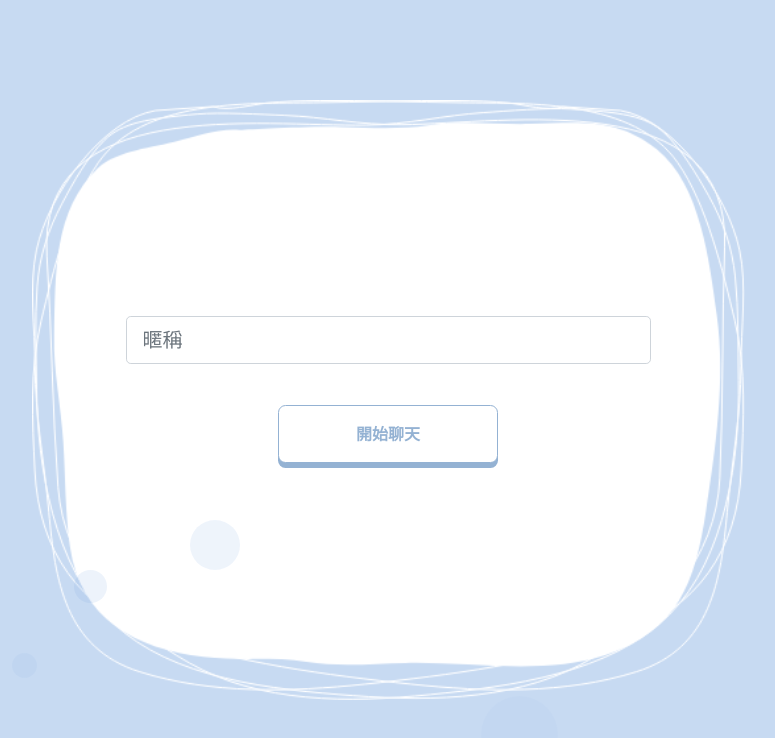
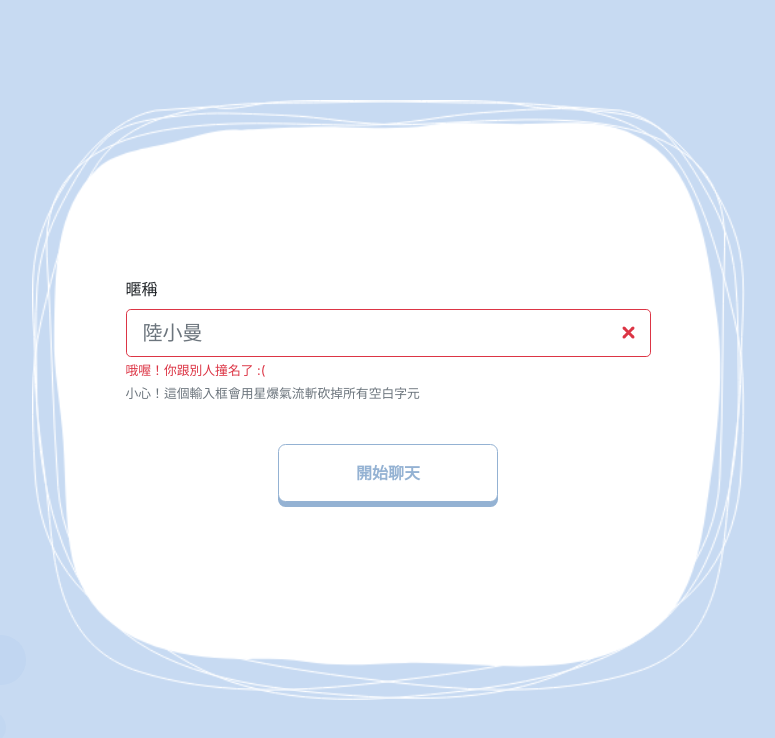
Before and after one commit to DahisC/chatroom, a Nuxt app: page /login in a window 1280 px wide. Both pictures are taken after a click on the button "開始聊天". Shown: the top 738 px of the page, without its empty margins (252-1027 px from the left). Built offline with nearby package versions, Linux system fonts and the light colour scheme; no server answers; what vue-socket.io-extended would draw is missing.

Commit message:
working on login

```diff
--- /dev/null
+++ b/middleware/authenticated.js
@@ -0,0 +1,5 @@
+export default function({ store, redirect }) {
+  if (!store.state.user.isLoggedIn) {
+    return redirect('/login')
+  }
+}
--- a/pages/chatroom.vue
+++ b/pages/chatroom.vue
@@ -1,10 +1,7 @@
 <template>
   <div>
     <Navbar v-on:getNavbarHeight="getNavbarHeight" />
-    <b-container
-      id="app"
-      :style="{ height: `calc(100vh - ${navbarHeight}px)` }"
-    >
+    <b-container id="app" :style="{ height: `calc(100vh - ${navbarHeight}px)` }">
       <b-row :style="{ height: '85%' }">
         <Chatroom />
       </b-row>
@@ -40,7 +37,8 @@ export default {
     getNavbarHeight({ navbarHeight }) {
       this.navbarHeight = navbarHeight
     }
-  }
+  },
+  middleware: 'authenticated'
 }
 </script>
 
--- a/pages/login.vue
+++ b/pages/login.vue
@@ -4,11 +4,24 @@
       <b-container>
         <b-row align-h="center" align-v="center">
           <b-col cols="10" sm="6">
-            <b-form-input
-              v-model="inputAccount"
-              placeholder="暱稱"
-              size="lg"
-            ></b-form-input>
+            <!-- <b-form-input v-model="inputAccount" placeholder="暱稱" size="lg" :state="false"></b-form-input> -->
+            <div role="group">
+              <label for="input_alias">暱稱</label>
+              <b-form-input
+                id="input_alias"
+                size="lg"
+                v-model="inputAccount"
+                :state="isErrored == null ? null : !isErrored"
+                placeholder="陸小曼"
+                trim
+              ></b-form-input>
+
+              <!-- This will only be shown if the preceding input has an invalid state -->
+              <b-form-invalid-feedback id="input-live-feedback">哦喔！你跟別人撞名了 :(</b-form-invalid-feedback>
+
+              <!-- This is a form text block (formerly known as help block) -->
+              <b-form-text id="input-live-help">小心！這個輸入框會用星爆氣流斬砍掉所有空白字元</b-form-text>
+            </div>
           </b-col>
         </b-row>
         <b-row align-h="center" align-v="center">
@@ -24,20 +37,37 @@
 <script>
 import BubbleDiv from '~/components/BubbleDiv'
 import BubbleBtn from '~/components/BubbleBtn'
+import { mapState } from 'vuex'
 
 export default {
+  name: 'test',
   components: {
     BubbleDiv,
     BubbleBtn
   },
   data() {
     return {
+      isLogging: false,
+      isErrored: null,
       inputAccount: ''
     }
   },
   methods: {
-    logIn() {
-      this.$store.dispatch('user/logIn', { account: this.inputAccount })
+    async logIn() {
+      const vm = this
+      const account = vm.inputAccount
+      try {
+        vm.isLogging = true
+        await vm.$axios.post('/login', { account })
+        vm.isErrored = false
+        this.$store.commit('user/logIn', { account })
+        console.log(vm.$store.state.user)
+        this.$router.push({ path: '/chatroom' })
+      } catch (err) {
+        vm.isErrored = true
+      } finally {
+        vm.isLogging = false
+      }
     }
   }
 }
--- a/store/user.js
+++ b/store/user.js
@@ -1,16 +1,16 @@
 export const state = () => ({
+  isLoggedIn: false,
   account: ''
 })
 
 export const mutations = {
   logIn(state, { account }) {
     state.account = account
+    state.isLoggedIn = true
+  },
+  logOut(state) {
+    state.isLoggedIn = false
   }
 }
 
-export const actions = {
-  async logIn(ctx, { account }) {
-    const res = await this.$axios.post('/login', { account })
-    console.log(res)
-  }
-}
+export const actions = {}
```
